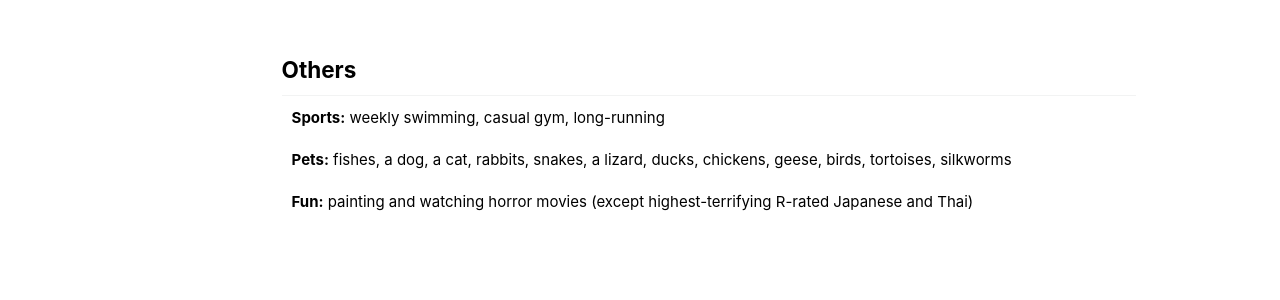
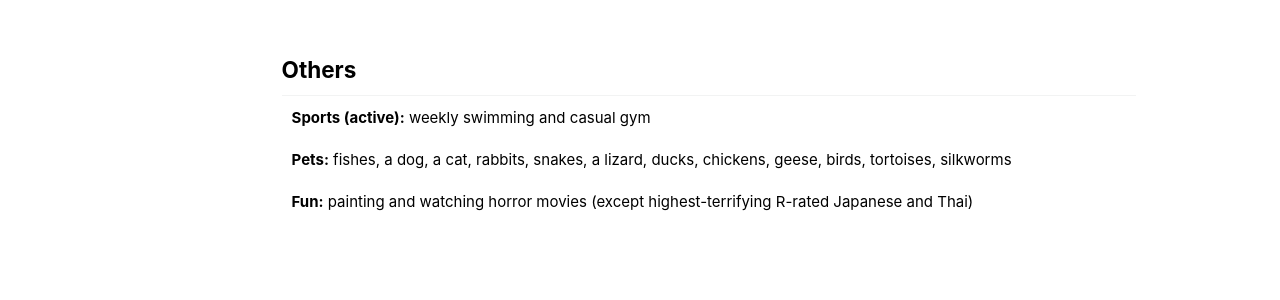
Before and after one commit to zwxu064/zwxu064.github.io, a Jekyll site: the page built from _pages/about.html, in a window 1280 px wide and 900 px high, scrolled down 4058 px. Shown: the part 478-778 px from the top of the window. Built offline with Jekyll 4.4.1, drawn with Linux system fonts in a browser that asks for light colours.

Commit message:
Update about.html

```diff
--- a/_pages/about.html
+++ b/_pages/about.html
@@ -258,7 +258,7 @@ redirect_from:
 <div style="clear: both;"></div>
 
 <h2 id="others">Others</h2>
-<p class="alignlefttab"><strong>Sports:</strong> weekly swimming, casual gym, long-running</p>
+<p class="alignlefttab"><strong>Sports (active):</strong> weekly swimming and casual gym</p>
 <div style="clear: both;"></div>
 
 <p class="alignlefttab"><strong>Pets:</strong> fishes, a dog, a cat, rabbits, snakes, a lizard, ducks, chickens, geese, birds, tortoises, silkworms</p>
```
